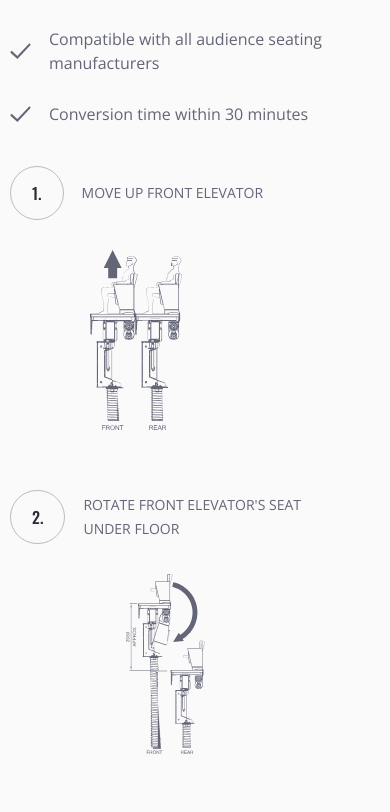
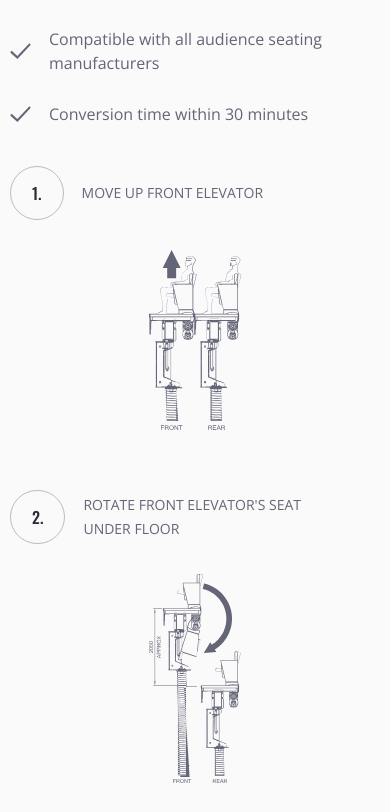
Before and after one commit to NatashaThoryk/stroymoda, a Next.js app: page /products/detail in a window 390 px wide. Shown: the part 2906-3718 px from the top of the page. Built offline with nearby package versions, Linux system fonts and the light colour scheme.

Commit message:
add changes

```diff
--- a/public/css/styles.css
+++ b/public/css/styles.css
@@ -372,7 +372,7 @@ html {
 		background: transparent url("/img/mob_arrowprev.svg") no-repeat center !important;
 	}
 	.ril__inner {
-		width: 98% !important;
+		width: 94% !important;
 	}
 	.ril__navButtons {
 		top: auto !important;
@@ -380,5 +380,6 @@ html {
 	}
 	.ril__image, .ril__imagePrev, .ril__imageNext {
 		padding: 40px 0 !important;
+		left: -12px !important;
 	}
 }
--- a/src/components/StepList/stepList.module.scss
+++ b/src/components/StepList/stepList.module.scss
@@ -3,22 +3,26 @@
 	justify-content: space-around;
 	flex-wrap: wrap;
 	padding: 40px 0 80px;
+
 	.list {
 		display: flex;
 		flex-direction: column;
 		align-items: center;
+
 		.top {
 			display: flex;
 			align-items: center;
 			padding-bottom: 30px;
+
 			.circle {
 				padding: 14px 21px;
 				border: 1px solid #BBBBC2;
 				border-radius: 50px;
 				font-family: 'Oswald', sans-serif;
 				color: #292A35;
-				margin-right:18px;
+				margin-right: 18px;
 			}
+
 			p {
 				color: #646677;
 				font-size: 14px;
@@ -26,6 +30,7 @@
 				max-width: 238px;
 			}
 		}
+
 		img {
 			cursor: pointer;
 		}
@@ -42,9 +47,22 @@
 @media screen and (min-width: 320px) and (max-width: 768px) {
 	.step_list {
 		padding: 40px 0 0;
-		justify-content: space-between;
 		.list {
 			margin-bottom: 60px;
 		}
 	}
 }
+
+@media screen and (min-width: 320px) and (max-width: 480px) {
+	.step_list {
+		.list {
+			width: 100%;
+			img {
+				min-width: 93px;
+			}
+		}
+		.top {
+			width: 100%;
+		}
+	}
+}
```
